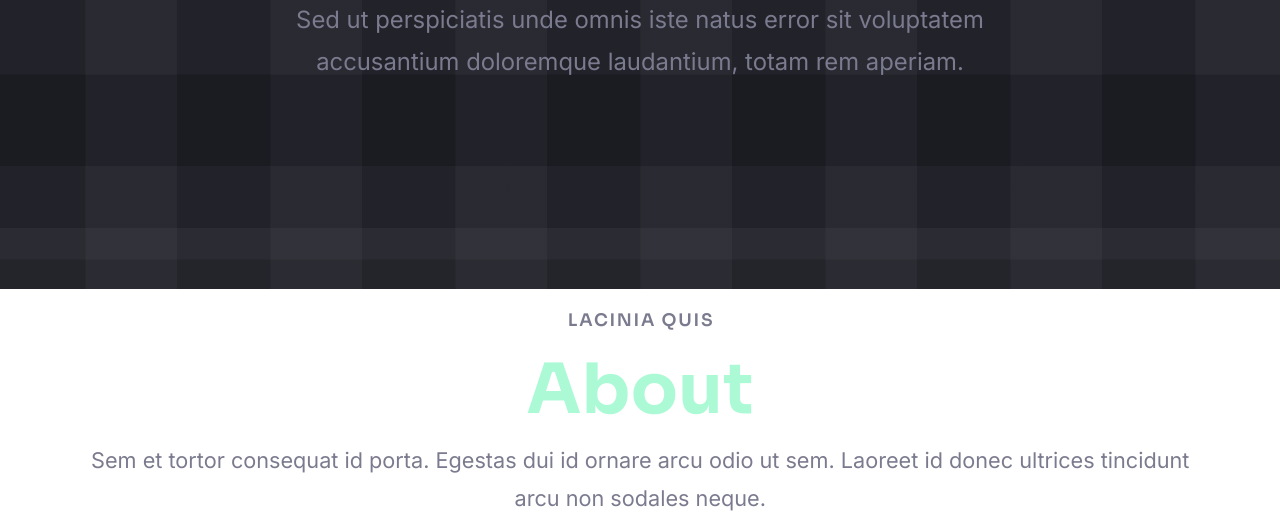
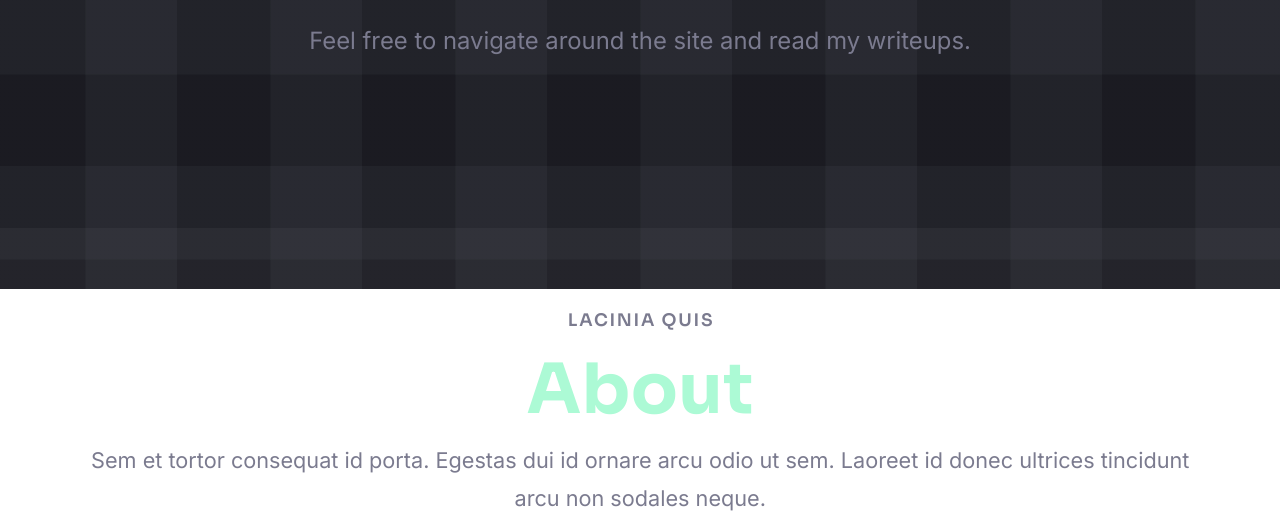
Before and after one commit to Rudolfevergarden/rudolfevergarden.github.io, a plain HTML site: page index.html in a window 1280 px wide. Shown: the part 572-1100 px from the top of the page. Drawn offline with nearby package versions, Linux system fonts and the light colour scheme.

Commit message:
updated text

```diff
--- a/index.html
+++ b/index.html
@@ -2234,7 +2234,7 @@
                         <div class="wrapper">
                             <div class="inner">
                                 <h1 id="text24">Hey welcome to my page</h1>
-                                <p id="text18">Sed ut perspiciatis unde omnis iste natus error sit voluptatem accusantium doloremque laudantium, totam rem aperiam.</p>
+                                <p id="text18">Feel free to navigate around the site and read my writeups.</p>
                             </div>
                         </div>
                     </div>
```
